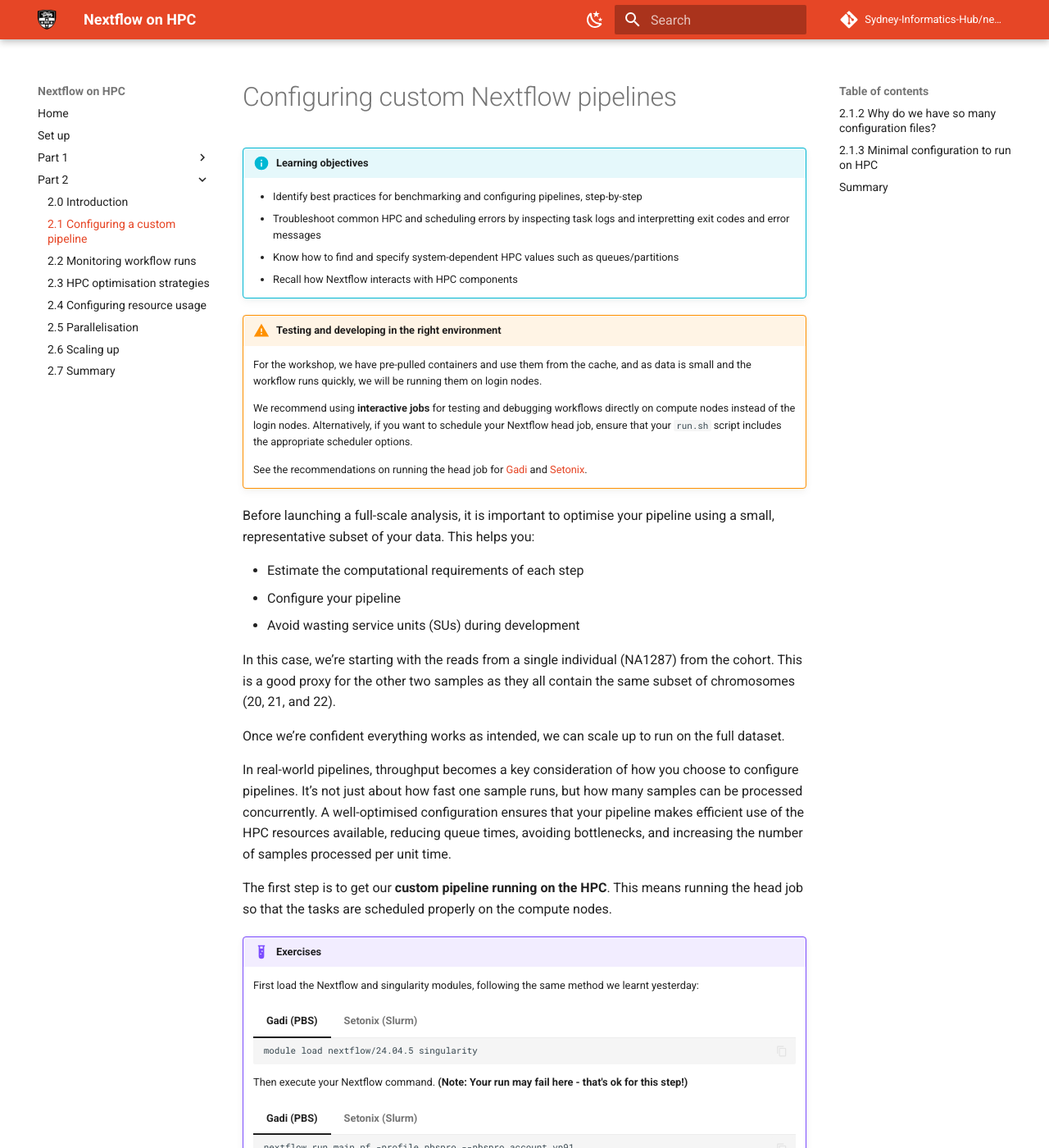
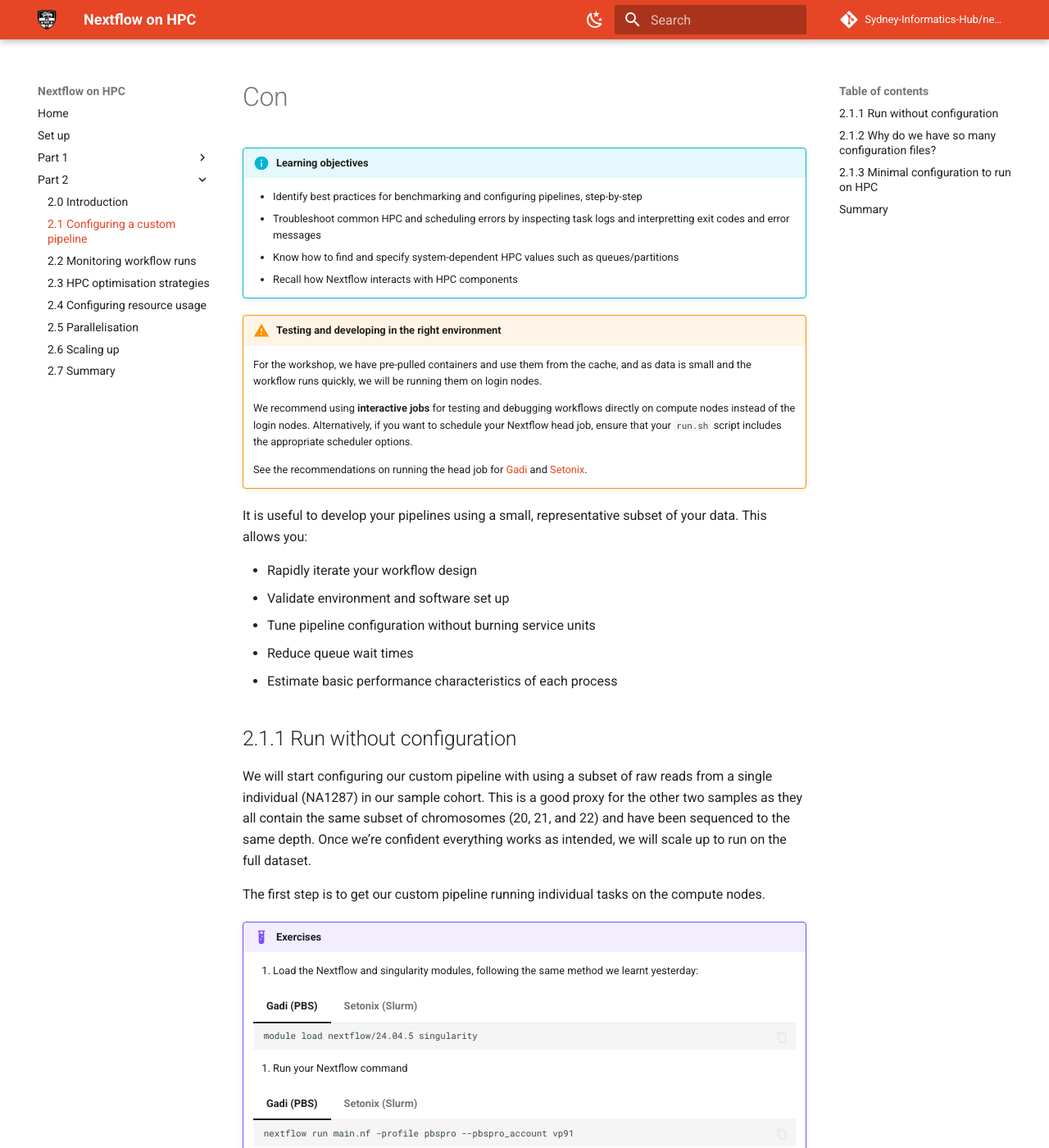
Before and after one commit to Sydney-Informatics-Hub/nextflow-hpc-workshop, an MkDocs documentation site: the page built from docs/part2/21_firstrun.md, in a window 1280 px wide and 1400 px high. Shown: the whole window at 82% size. Built offline with MkDocs 1.6.1 and Material for MkDocs 9.7.7, drawn with Linux system fonts in a browser that asks for light colours; comment, search, counter and statistics services are not loaded.

````diff
--- a/docs/part2/21_firstrun.md
+++ b/docs/part2/21_firstrun.md
@@ -1,4 +1,4 @@
-# Configuring custom Nextflow pipelines
+# Con
 
 !!! info "Learning objectives"
 
@@ -22,23 +22,23 @@
 
     See the recommendations on running the head job for [Gadi](https://opus.nci.org.au/spaces/Help/pages/241926895/Persistent+Sessions) and [Setonix](https://pawsey.atlassian.net/wiki/spaces/US/pages/286097469/How+to+Run+Workflows+on+the+Workflow+Nodes).
 
-Before launching a full-scale analysis, it is important to optimise your pipeline using a small, representative subset of your data. This helps you:
+It is useful to develop your pipelines using a small, representative subset of your data. This allows you:
 
-- Estimate the computational requirements of each step
-- Configure your pipeline
-- Avoid wasting service units (SUs) during development
+- Rapidly iterate your workflow design
+- Validate environment and software set up
+- Tune pipeline configuration without burning service units
+- Reduce queue wait times
+- Estimate basic performance characteristics of each process
 
-In this case, we’re starting with the reads from a single individual (NA1287) from the cohort. This is a good proxy for the other two samples as they all contain the same subset of chromosomes (20, 21, and 22).
+## 2.1.1 Run without configuration
 
-Once we’re confident everything works as intended, we can scale up to run on the full dataset.
+We will start configuring our custom pipeline with using a subset of raw reads from a single individual (NA1287) in our sample cohort. This is a good proxy for the other two samples as they all contain the same subset of chromosomes (20, 21, and 22) and have been sequenced to the same depth. Once we’re confident everything works as intended, we will scale up to run on the full dataset.
 
-In real-world pipelines, throughput becomes a key consideration of how you choose to configure pipelines. It’s not just about how fast one sample runs, but how many samples can be processed concurrently. A well-optimised configuration ensures that your pipeline makes efficient use of the HPC resources available, reducing queue times, avoiding bottlenecks, and increasing the number of samples processed per unit time.
-
-The first step is to get our **custom pipeline running on the HPC**. This means running the head job so that the tasks are scheduled properly on the compute nodes.
+The first step is to get our custom pipeline running individual tasks on the compute nodes.
 
 !!! example "Exercises"
 
-    First load the Nextflow and singularity modules, following the same method we learnt yesterday:
+    1. Load the Nextflow and singularity modules, following the same method we learnt yesterday:
 
     === "Gadi (PBS)"
         ```bash
@@ -50,7 +50,7 @@ The first step is to get our **custom pipeline running on the HPC**. This means
         module load nextflow/24.10.0 singularity/4.1.0-slurm
         ```
 
-    Then execute your Nextflow command. **(Note: Your run may fail here - that's ok for this step!)**
+    2. Run your Nextflow command
 
     === "Gadi (PBS)"
 
````
